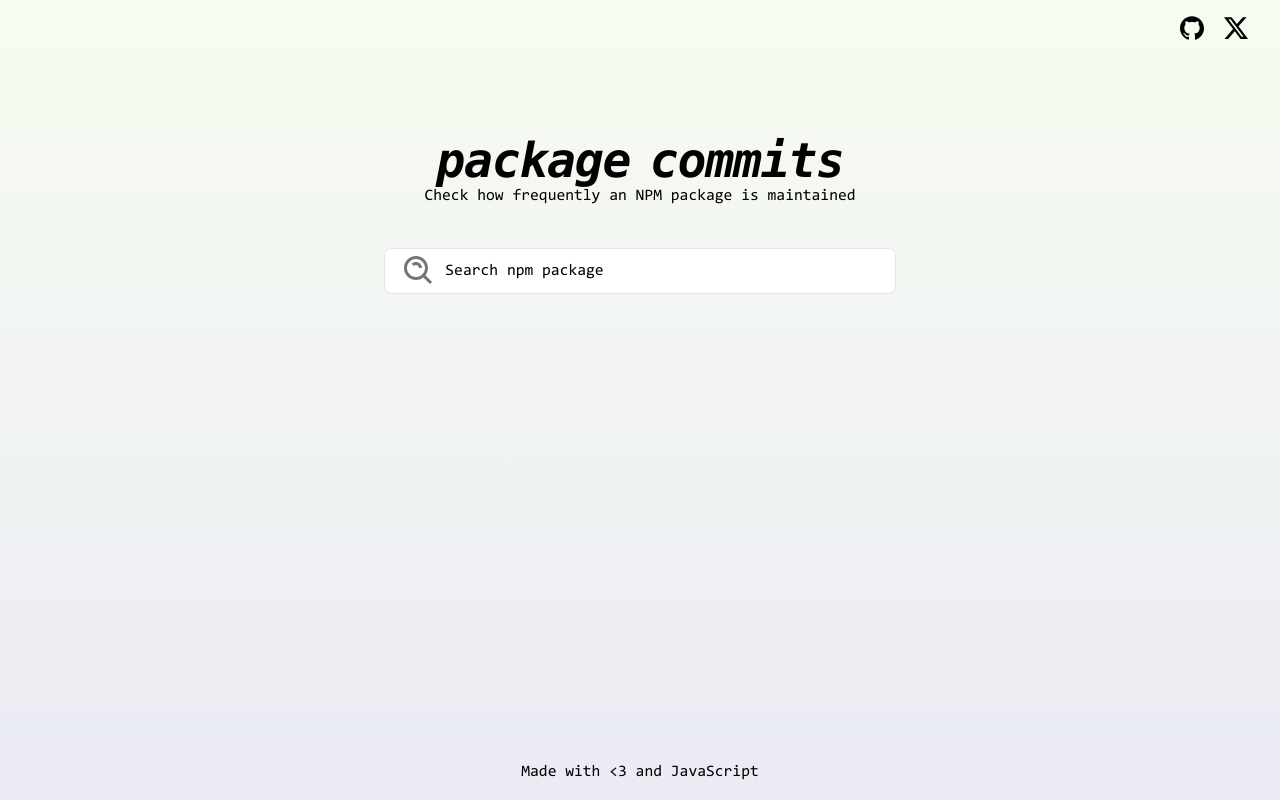
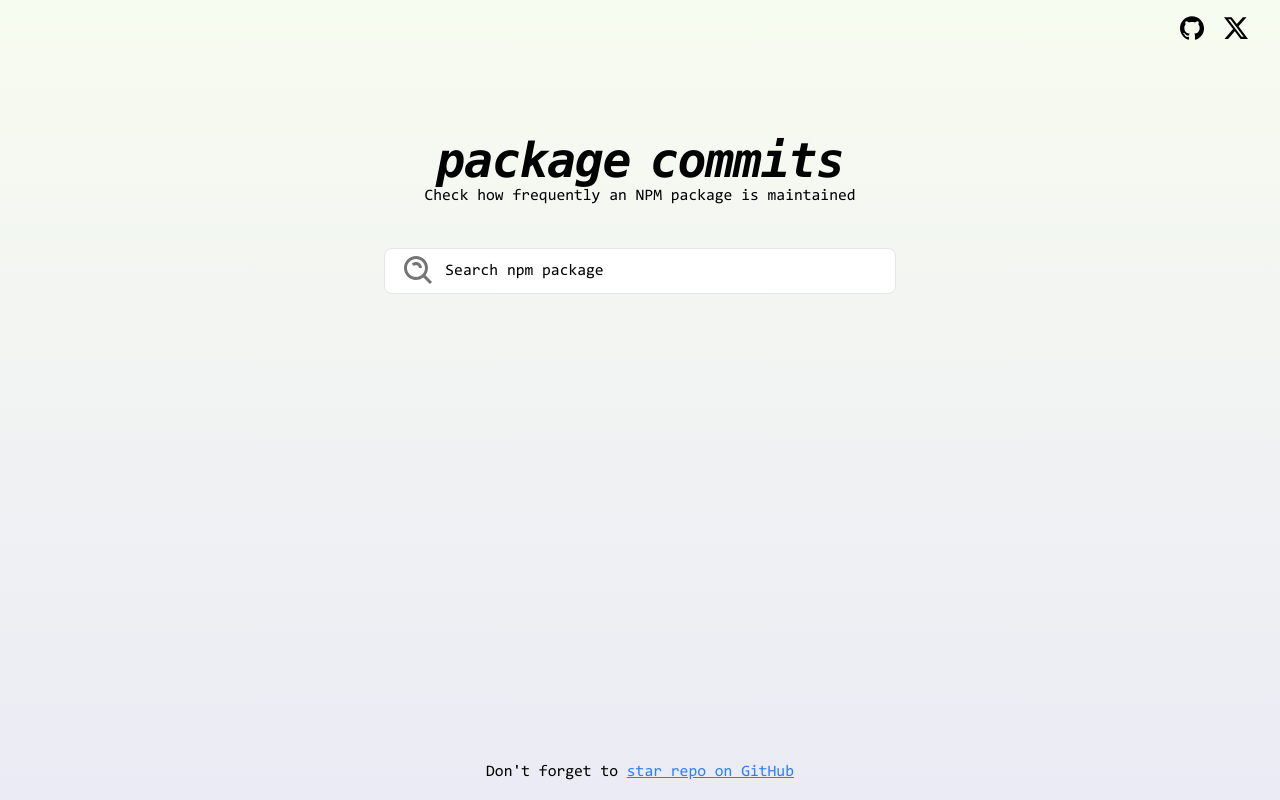
Before and after one commit to enyichiaagu/package-commits, a React (Vite) app in the folder client/: page / in a window 1280 px wide. Built offline with nearby package versions, Linux system fonts and the light colour scheme.

Commit message:
feat(client): footer now has a random text on every reload

```diff
--- a/client/src/components/Footer.jsx
+++ b/client/src/components/Footer.jsx
@@ -1,8 +1,21 @@
 import PropTypes from 'prop-types';
+
+const footers = [
+  `Made with <3 and JavaScript`,
+  `Inspired by <a href='https://npmtrends.com'>NPM Trends</a>`,
+  `Inspired by <a href='https://star-historyy.com'>Star History</a>`,
+  `Inspired by <a href='https://bundlephobia.com'>Bundlephobia</a>`,
+  `Don't forget to <a href='https://github.com/enyichiaagu/package-commits'>star repo on GitHub</a>`,
+];
 
 function Footer() {
   return (
-    <div className='text-center py-4'>{`Made with <3 and JavaScript`}</div>
+    <footer
+      className='text-center py-4'
+      dangerouslySetInnerHTML={{
+        __html: footers[Math.floor(Math.random() * footers.length)],
+      }}
+    ></footer>
   );
 }
 
--- a/client/src/index.css
+++ b/client/src/index.css
@@ -17,6 +17,12 @@
 @layer base {
   em {
     @apply font-bold;
+  }
+
+  footer {
+    & a {
+      @apply text-blue-500 underline;
+    }
   }
 }
 
```
